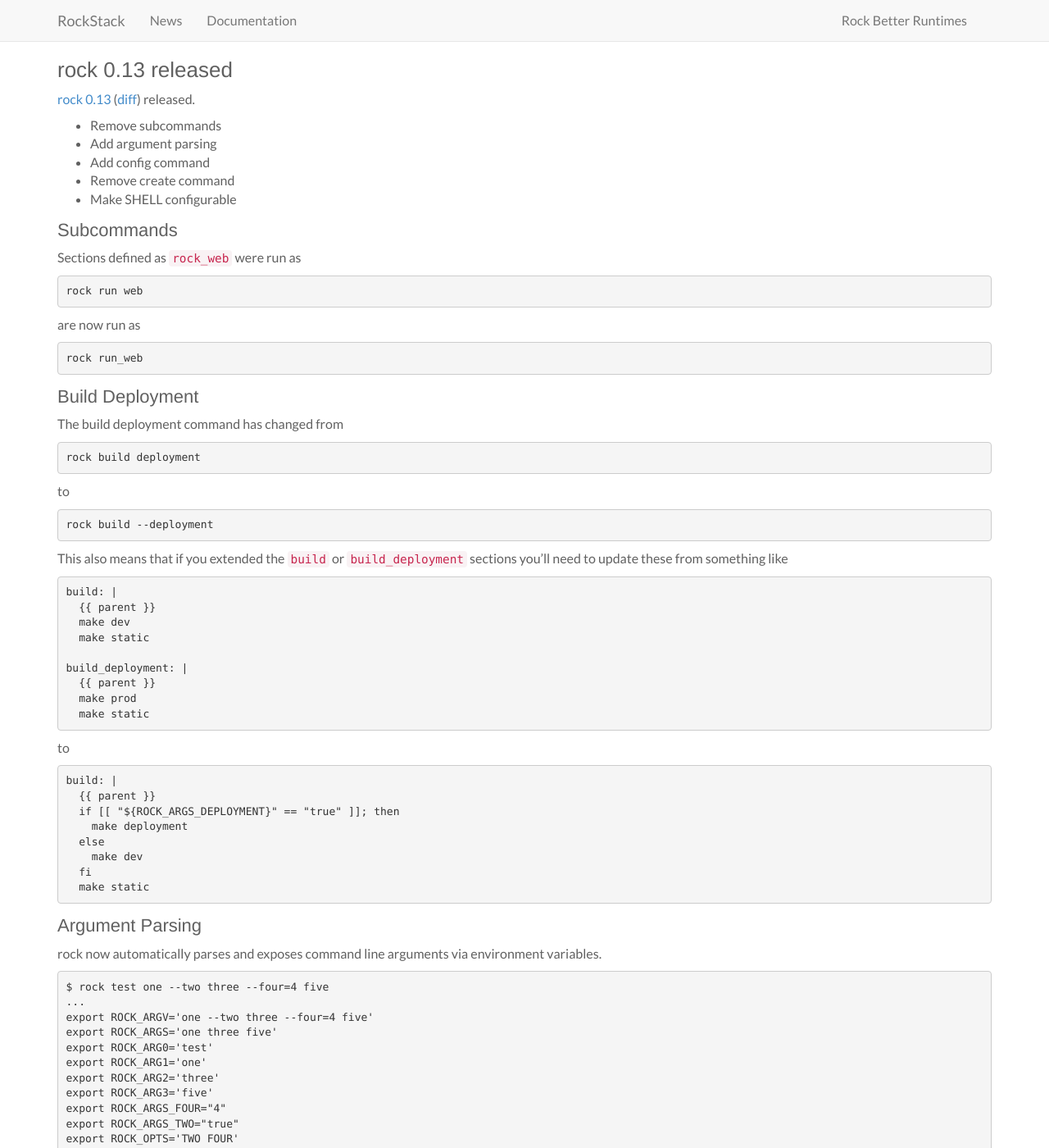
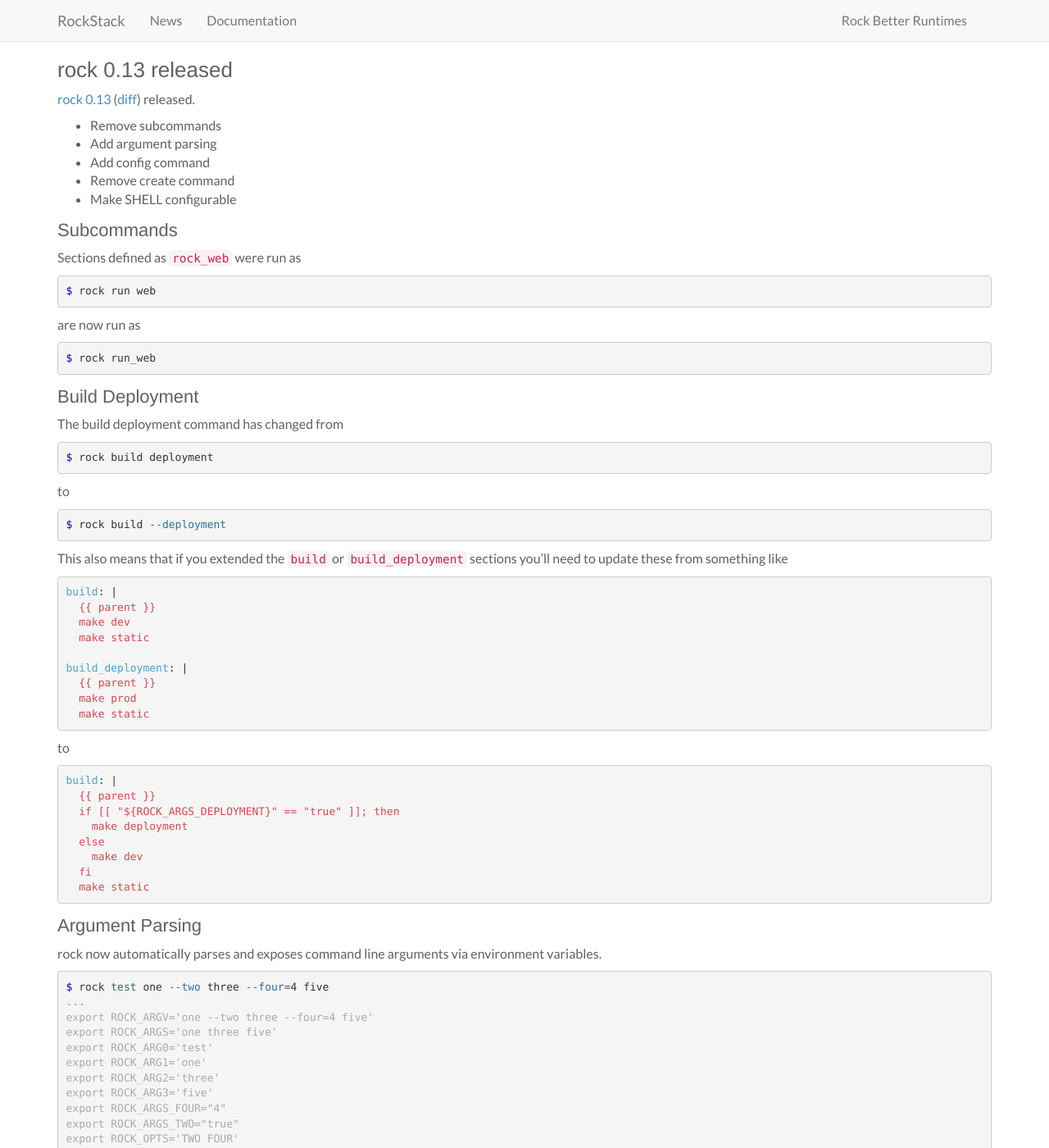
Before and after one commit to silas/rock, a Jekyll site: the page built from _posts/2013-03-13-rock-0-13-released.md, in a window 1280 px wide and 1400 px high. Shown: the whole window at 82% size. Built offline with Jekyll 4.4.1, drawn with Linux system fonts in a browser that asks for light colours; Markdown is read by kramdown in place of the engine named in the settings; some of the changed text lies outside the part shown.

Commit message:
Fix news syntax highlighting

````diff
--- a/_posts/2013-03-13-rock-0-13-released.md
+++ b/_posts/2013-03-13-rock-0-13-released.md
@@ -15,63 +15,77 @@
 
 Sections defined as `rock_web` were run as
 
-    rock run web
+``` console
+$ rock run web
+```
 
 are now run as
 
-    rock run_web
+``` console
+$ rock run_web
+```
 
 ## Build Deployment
 
 The build deployment command has changed from
 
-    rock build deployment
+``` console
+$ rock build deployment
+```
 
 to
 
-    rock build --deployment
+``` console
+$ rock build --deployment
+```
 
 This also means that if you extended the `build` or `build_deployment` sections
 you'll need to update these from something like
 
-    build: |
-      {{ '{{' }} parent }}
-      make dev
-      make static
+``` yaml
+build: |
+  {{ '{{' }} parent }}
+  make dev
+  make static
 
-    build_deployment: |
-      {{ '{{' }} parent }}
-      make prod
-      make static
+build_deployment: |
+  {{ '{{' }} parent }}
+  make prod
+  make static
+```
 
 to
 
-    build: |
-      {{ '{{' }} parent }}
-      if [[ "${ROCK_ARGS_DEPLOYMENT}" == "true" ]]; then
-        make deployment
-      else
-        make dev
-      fi
-      make static
+``` yaml
+build: |
+  {{ '{{' }} parent }}
+  if [[ "${ROCK_ARGS_DEPLOYMENT}" == "true" ]]; then
+    make deployment
+  else
+    make dev
+  fi
+  make static
+```
 
 ## Argument Parsing
 
 rock now automatically parses and exposes command line arguments via environment
 variables.
 
-    $ rock test one --two three --four=4 five
-    ...
-    export ROCK_ARGV='one --two three --four=4 five'
-    export ROCK_ARGS='one three five'
-    export ROCK_ARG0='test'
-    export ROCK_ARG1='one'
-    export ROCK_ARG2='three'
-    export ROCK_ARG3='five'
-    export ROCK_ARGS_FOUR="4"
-    export ROCK_ARGS_TWO="true"
-    export ROCK_OPTS='TWO FOUR'
-    ...
+``` console
+$ rock test one --two three --four=4 five
+...
+export ROCK_ARGV='one --two three --four=4 five'
+export ROCK_ARGS='one three five'
+export ROCK_ARG0='test'
+export ROCK_ARG1='one'
+export ROCK_ARG2='three'
+export ROCK_ARG3='five'
+export ROCK_ARGS_FOUR="4"
+export ROCK_ARGS_TWO="true"
+export ROCK_OPTS='TWO FOUR'
+...
+```
 
 This works for any section except `run`, which just executes the run arguments
 in your environment.
````
